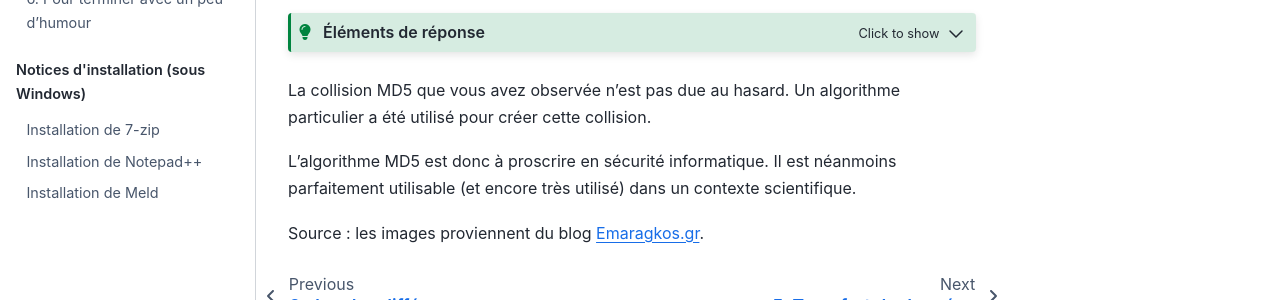
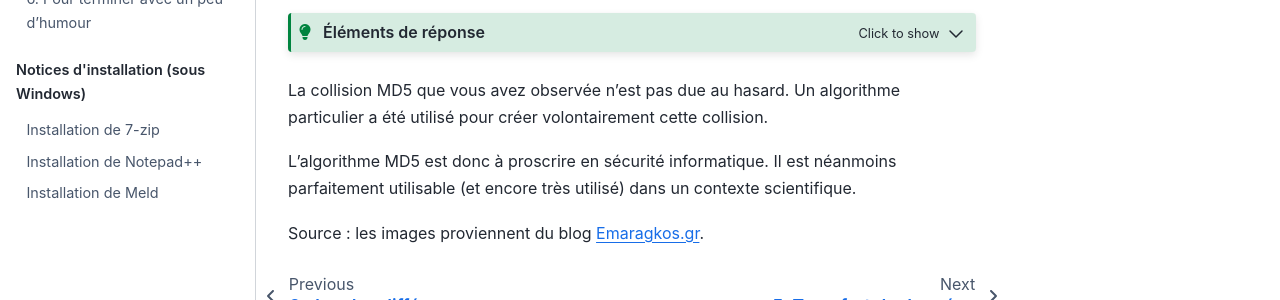
Before and after one commit to omics-school/format-echanges-donnees, a Jupyter Book: the page built from content/4_controle_integrite.md, in a window 1280 px wide and 900 px high, scrolled down 2355 px. Shown: the part 471-771 px from the top of the window. Built offline with Jupyter Book 1.0.4 settings and Sphinx 7.4.7 and the Sphinx Book theme 1.1.4, drawn with Linux system fonts in a browser that asks for light colours; some of the changed text lies outside the part shown.

Commit message:
Update texte

````diff
--- a/content/4_controle_integrite.md
+++ b/content/4_controle_integrite.md
@@ -2,7 +2,7 @@
 
 ## Préparation
 
-Sur le site [Zenodo](https://zenodo.org/), vous trouverez les données d'une étude sur le paludisme publié en 2016 : *Plasmodium falciparum infection in febrile Congolese children: prevalence of clinical malaria 10 years after introduction of artemisinin-combination therapies*, Etoka-Beka *et al.*, TMIH. DOI [10.1111/tmi.12786](https://onlinelibrary.wiley.com/doi/10.1111/tmi.12786).
+Sur le site [Zenodo](https://zenodo.org/), vous trouverez les données d'une étude sur le paludisme publié en 2016 : *Plasmodium falciparum infection in febrile Congolese children: prevalence of clinical malaria 10 years after introduction of artemisinin-combination therapies*, Etoka-Beka *et al.*, TMIH. [DOI 10.1111/tmi.12786](https://onlinelibrary.wiley.com/doi/10.1111/tmi.12786).
 
 ```{note}
 Zenodo est un site intéressant pour partager certaines données scientifiques.
@@ -74,7 +74,7 @@ Comparez ensuite les deux empreintes. Si elles sont identiques, alors que les de
 Pour les deux images, l'empreinte MD5 est `59bbfd270bdf5817c5d77e739839a02a`.
 ```
 
-La collision MD5 que vous avez observée n'est pas due au hasard. Un algorithme particulier a été utilisé pour créer cette collision.
+La collision MD5 que vous avez observée n'est pas due au hasard. Un algorithme particulier a été utilisé pour créer volontairement cette collision.
 
 L'algorithme MD5 est donc à proscrire en sécurité informatique. Il est néanmoins parfaitement utilisable (et encore très utilisé) dans un contexte scientifique.
 
````
Also changed, not shown: content/3_differences.md (+1 -1 lines), content/5_transfert_donnees.md (+17 -5 lines).
